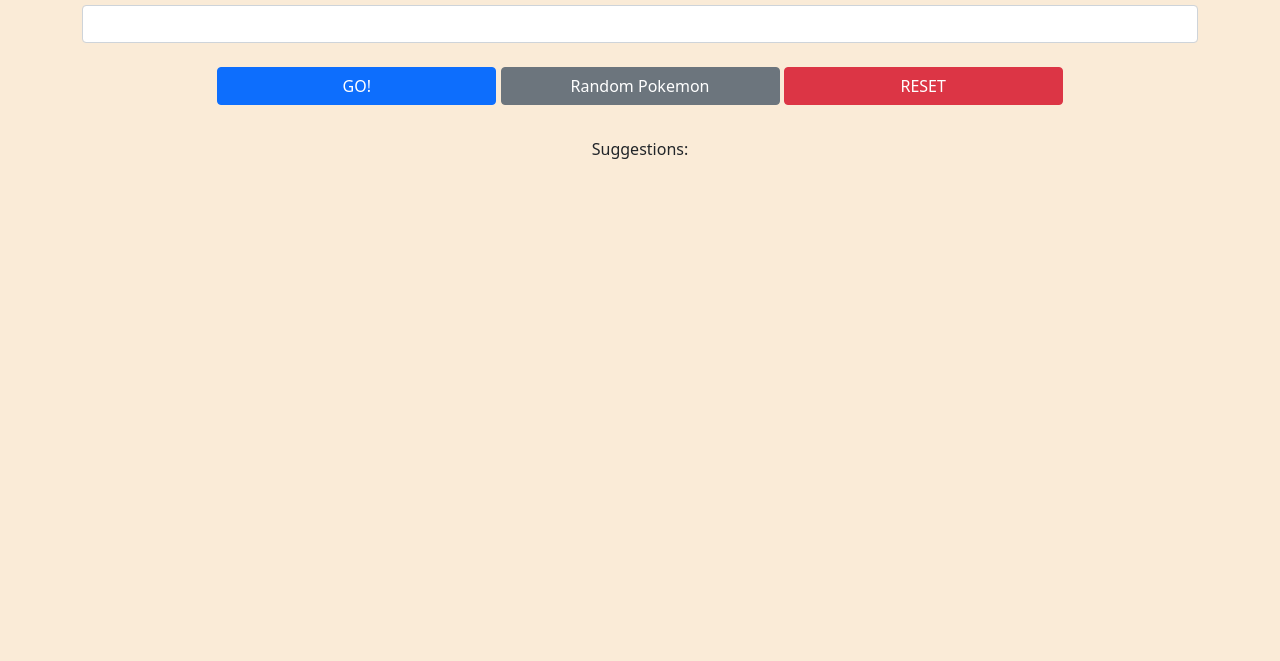
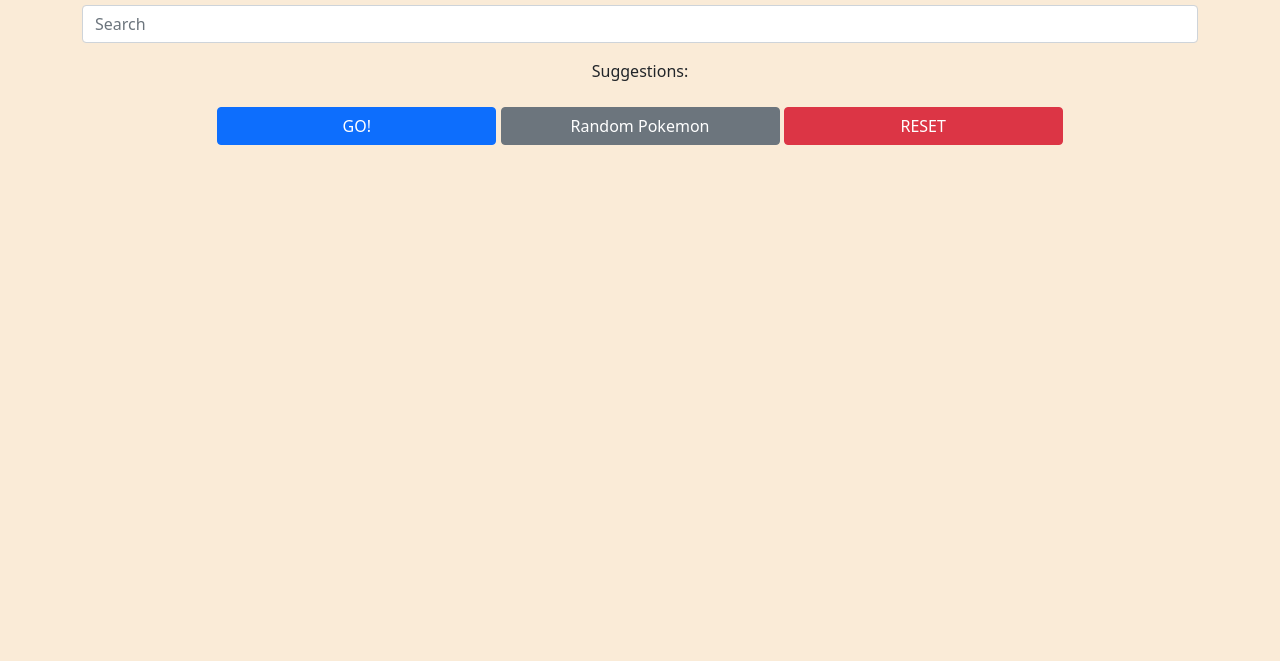
Before and after one commit to Marvinlewis92/Pokemon_API_Website, a plain HTML site: page index.html in a window 1280 px wide. Shown: the part 139-800 px from the top of the page. Drawn offline with nearby package versions, Linux system fonts and the light colour scheme; no server answers.

Commit message:
updated layout

```diff
--- a/index.html
+++ b/index.html
@@ -13,16 +13,16 @@
             <input
             type="text"
             class="form-control"
-            name=""
+            name="poke"
             id="textInput"
             aria-describedby="helpId"
-            placeholder=" "
+            placeholder="Search"
             />
-            <button id="poikButton" type="button" class="w-25 mt-4 btn btn-primary">GO!</button>
-            <button id="random" type="button" class="w-25 mt-4 btn btn-secondary">Random Pokemon</button>
-            <button id="reset" type="button" class="w-25 mt-4 btn btn-danger">RESET</button>
+            <p class=" text-center mt-3">Suggestions: <span style="color: coral;" id="suggestions"></span></p>
+            <button id="poikButton" type="button" class="w-25 mt-2 btn btn-primary">GO!</button>
+            <button id="random" type="button" class="w-25 mt-2 btn btn-secondary">Random Pokemon</button>
+            <button id="reset" type="button" class="w-25 mt-2 btn btn-danger">RESET</button>
         </form>
-        <p class=" text-center mt-3">Suggestions: <span style="color: coral;" id="suggestions"></span></p>
 
         <div style="display: flex; justify-content: center;" id="pokiDisplay"></div>
 
--- a/scrpits/scripts.js
+++ b/scrpits/scripts.js
@@ -31,9 +31,13 @@ async function getSuggestions() {
 }
 
 function displaySuggestions(data) {
+
+    // let ele = document.getElementsByName('poke')
+    // let placeHolderDisplay = ele[0].placeholder;
+    let displaySug = document.getElementById('suggestions');
+    // console.log(placeHolderDisplay)
+    displaySug.innerText = data.name;
     // console.log(data)
-    let displaySug = document.getElementById('suggestions');
-    displaySug.innerText = data.name;
 }
 
 async function randomFunction() {
```
